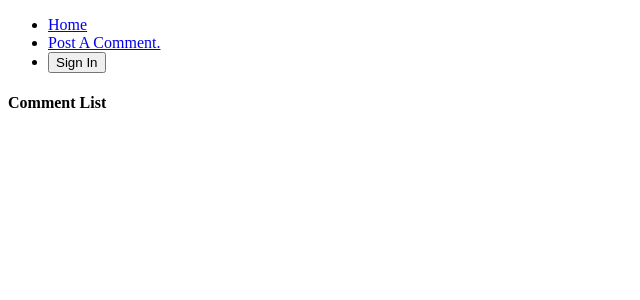
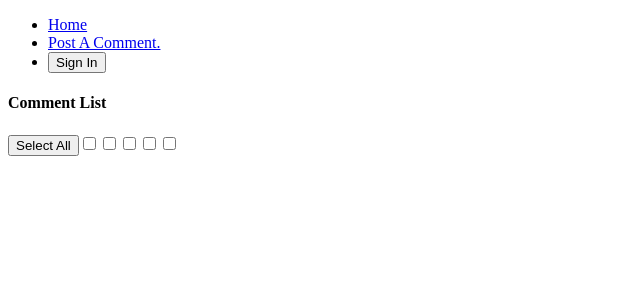
Before and after one commit to deepakbhattmits/app-test, a React (Create React App) app: page / in a window 1280 px wide. Shown: the top 300 px of the page, without its empty margins (0-640 px from the left). Built offline with nearby package versions, Linux system fonts and the light colour scheme.

Commit message:
refector checkbox

```diff
--- a/src/components/CommentList.js
+++ b/src/components/CommentList.js
@@ -4,18 +4,42 @@ import React, { Component } from 'react';
 import { connect } from 'react-redux';
 
 class CommentList extends Component {
+	state = {
+		checked: false,
+		checkbox: [1, 2, 3, 4, 5]
+	};
 	renderComments() {
 		console.log('TEST COMEENTLIST');
 		return this.props.comments.map(comment => {
 			return <li key={comment}>{comment}</li>;
 		});
 	}
+	handleSelect = () => {
+		this.setState({ checked: !this.state.checked });
+	};
 
 	render() {
 		return (
 			<div>
 				<h4>Comment List</h4>
 				<ul>{this.renderComments()}</ul>
+
+				<button className='select' onClick={this.handleSelect}>
+					Select All
+				</button>
+				{this.state.checkbox.map(el => {
+					return (
+						<input
+							id={el}
+							key={el}
+							type='checkbox'
+							checked={this.state.checked}
+							onChange={() => {
+								this.setState({ checked: !this.state.checked });
+							}}
+						/>
+					);
+				})}
 			</div>
 		);
 	}
```
